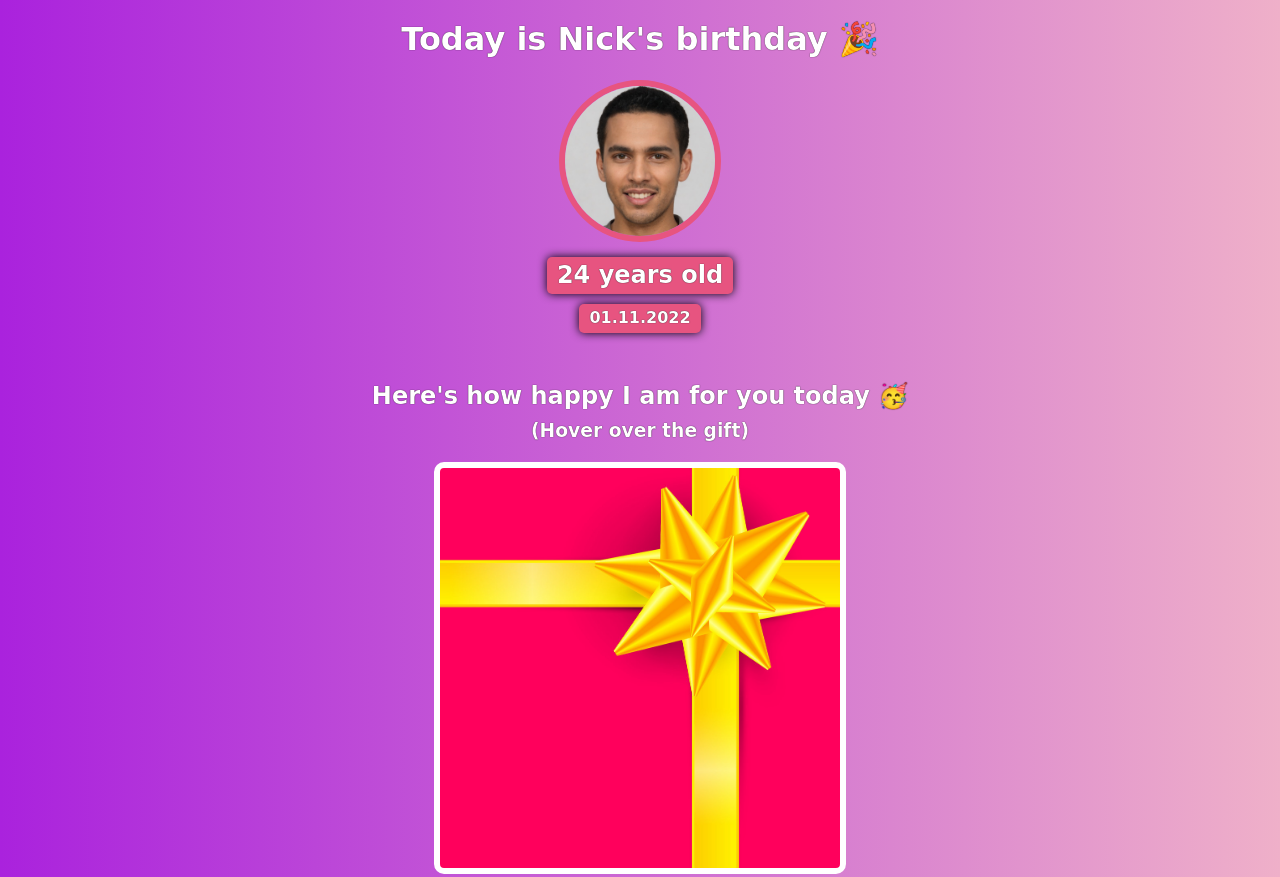
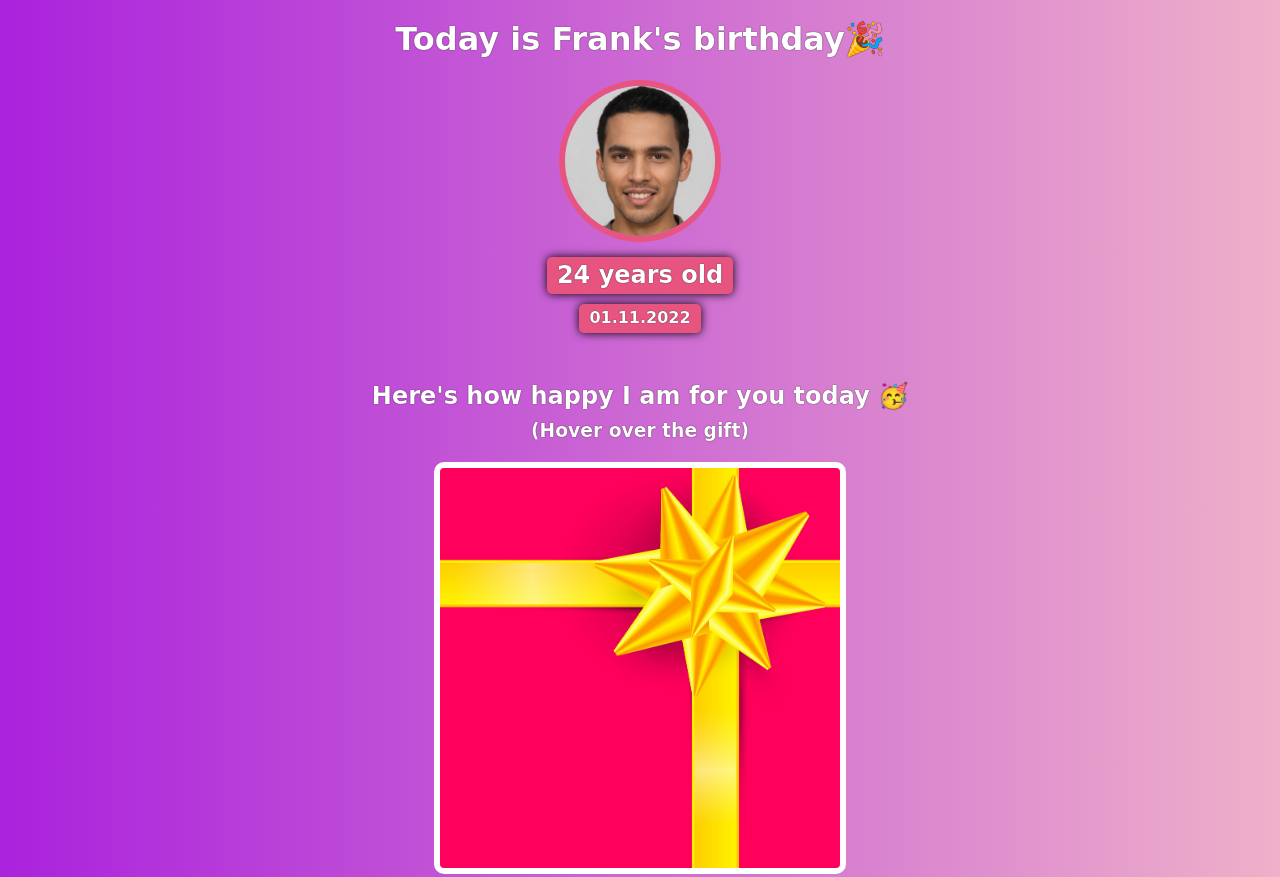
Before and after one commit to ftargaryen/birthday-gift-site, a plain HTML site: page co3004536b9721aa3fce25a63/index.html in a window 1280 px wide. Shown: the top 877 px of the page. Drawn offline with nearby package versions, Linux system fonts and the light colour scheme; a web font is replaced by a local one.

Commit message:
Commit changes to frank

```diff
--- a/co3004536b9721aa3fce25a63/index.html
+++ b/co3004536b9721aa3fce25a63/index.html
@@ -7,7 +7,7 @@
     </head>
     <body>
         <div id="header">
-            <h1>Today is Nick's birthday 🎉</h1>
+            <h1>Today is Frank's birthday🎉</h1>
             <img id="bff-img" src="images/nick.jpg">
             <h2 id="bday-age">24 years old</h2>
             <h4 id="bday-date">01.11.2022</h4>
```
